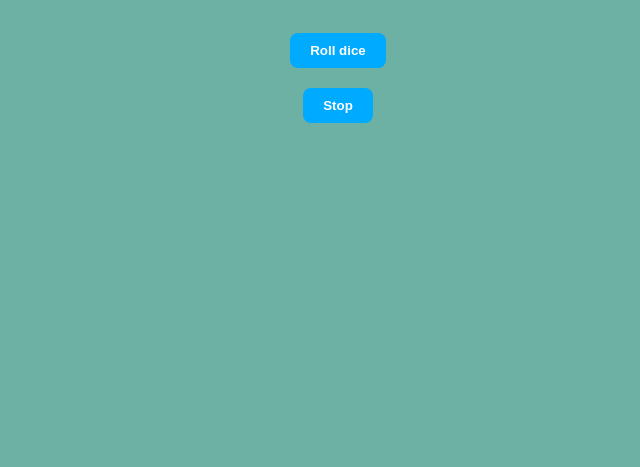
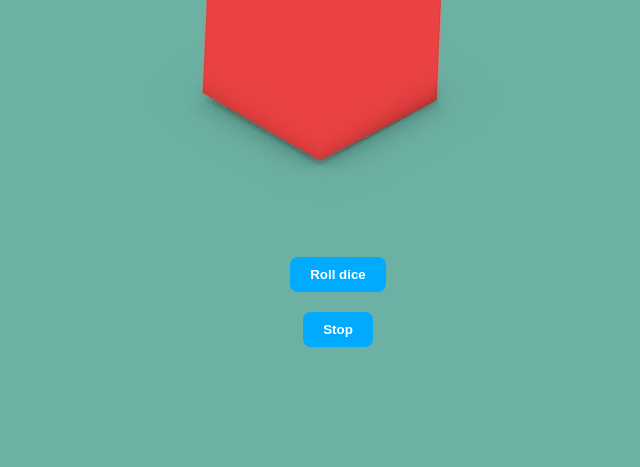
Before and after one commit to nwofordezie47-sudo/dice-app, a plain HTML site: page index.html in a window 1280 px wide. Shown: the part 333-800 px from the top of the page, without its empty margins (310-950 px from the left). Drawn offline with Linux system fonts and the light colour scheme.

Commit message:
inital commit

```diff
--- a/index.html
+++ b/index.html
@@ -56,7 +56,7 @@
 <body>
     <h2>DICE APP</h2>
     <div class="container">
-    <img src="./Screenshot 2025-11-05 151056.jpg" alt="" id="myGif">
+    <img src="./images/Screenshot 2025-11-05 151056.jpg" alt="" id="myGif">
     <h1 id="displayArea"></h1>
     </div>
     <button onclick="startGif()">Roll dice</button>
```
